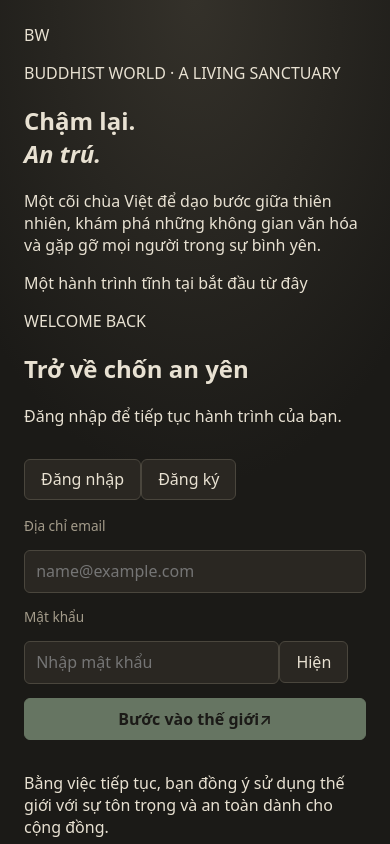
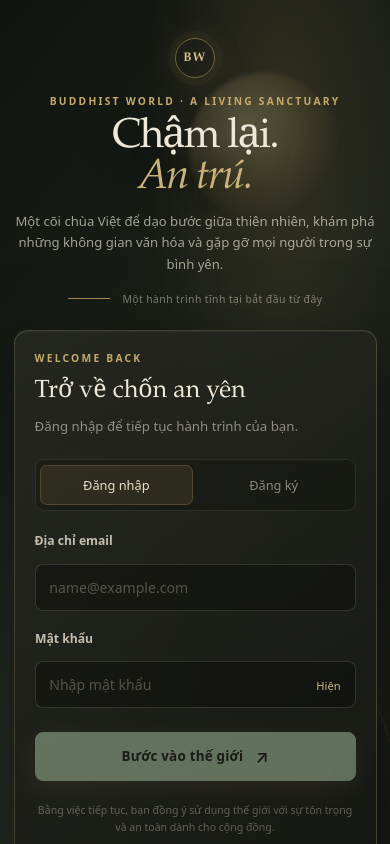
Before and after one commit to ToVanDat/buddhist-world, a React (Vite) app in the folder buddhist-world/apps/web/: page / in a window 390 px wide. Built offline with nearby package versions, Linux system fonts and the light colour scheme; no server answers.

Commit message:
style(web): add responsive cinematic authentication styles

```diff
--- a/buddhist-world/apps/web/src/styles.css
+++ b/buddhist-world/apps/web/src/styles.css
@@ -309,3 +309,121 @@ button.ghost { background: transparent; border-color: transparent; color: var(--
 .temple-guide-map-legend i{width:7px;height:7px;border:1px solid rgba(232,225,210,.5);border-radius:50%;background:#d8b96c}
 .temple-guide-map-legend i.is-player{background:#a9d0ff;border-color:#b9d7ff}
 @media(prefers-reduced-motion:reduce){.temple-guide-map-point{transition:none}}
+
+
+/* Cinematic authentication experience */
+.auth-cinematic {
+  position: relative;
+  isolation: isolate;
+  min-height: 100dvh;
+  overflow-x: hidden;
+  overflow-y: auto;
+  padding: clamp(1.25rem, 4vw, 4rem);
+  background:
+    radial-gradient(ellipse at 72% 14%, rgba(169, 137, 77, .17), transparent 34%),
+    radial-gradient(ellipse at 12% 88%, rgba(91, 119, 91, .16), transparent 38%),
+    linear-gradient(128deg, #10130f 0%, #1c211a 48%, #171713 100%);
+}
+.auth-atmosphere { position: absolute; z-index: -1; inset: 0; overflow: hidden; pointer-events: none; }
+.auth-moon {
+  position: absolute; top: 8%; right: 13%; width: clamp(150px, 23vw, 330px); aspect-ratio: 1;
+  border-radius: 50%; background: radial-gradient(circle at 38% 35%, rgba(244,224,174,.24), rgba(183,155,91,.1) 48%, rgba(183,155,91,0) 72%);
+  filter: blur(2px);
+}
+.auth-horizon {
+  position: absolute; right: -8%; bottom: -36%; width: 78%; height: 76%;
+  border: 1px solid rgba(183,155,91,.13); border-radius: 50% 50% 0 0;
+  box-shadow: 0 -25px 90px rgba(183,155,91,.055), inset 0 20px 70px rgba(143,166,138,.035);
+  transform: rotate(-8deg);
+}
+.auth-incense { position: absolute; bottom: 10%; width: 1px; height: 38%; background: linear-gradient(transparent, rgba(205,195,164,.12), transparent); filter: blur(10px); }
+.auth-incense-one { left: 17%; transform: rotate(8deg); }
+.auth-incense-two { right: 24%; height: 48%; transform: rotate(-7deg); }
+.auth-shell {
+  width: min(1120px, 100%); min-height: calc(100dvh - 8rem); margin: 0 auto;
+  display: grid; grid-template-columns: minmax(0, 1fr) minmax(360px, 450px);
+  align-items: center; gap: clamp(2rem, 8vw, 8rem);
+}
+.auth-story { max-width: 560px; padding: 2rem 0; }
+.auth-brand-mark {
+  display: grid; place-items: center; width: 48px; height: 48px; margin-bottom: 2rem;
+  border: 1px solid rgba(183,155,91,.55); border-radius: 50%; color: #d7c28d;
+  font: 600 .78rem var(--serif); letter-spacing: .12em;
+  box-shadow: 0 0 0 7px rgba(183,155,91,.045), 0 0 32px rgba(183,155,91,.12);
+}
+.auth-eyebrow { margin: 0; color: #c5aa6c; font-size: .64rem; font-weight: 650; letter-spacing: .22em; }
+.auth-story h1 {
+  margin: 1.2rem 0 1.35rem; color: #eee8d9; font: 400 clamp(3.5rem, 7vw, 6.4rem)/.98 var(--serif);
+  letter-spacing: -.045em; text-shadow: 0 12px 48px rgba(0,0,0,.24);
+}
+.auth-story h1 em { color: #c9b27b; font-weight: 400; }
+.auth-story-copy { max-width: 430px; margin: 0; color: rgba(232,225,210,.68); font-size: .98rem; line-height: 1.9; }
+.auth-story-foot { display: flex; align-items: center; gap: .8rem; margin-top: 3rem; color: rgba(232,225,210,.5); font-size: .72rem; letter-spacing: .04em; }
+.auth-story-line { width: 42px; height: 1px; background: #a78e57; }
+.auth-card-premium {
+  width: 100%; gap: 1.35rem; padding: clamp(1.5rem, 3vw, 2.25rem);
+  border: 1px solid rgba(204,184,132,.23); border-radius: 18px;
+  background: linear-gradient(145deg, rgba(39,41,33,.88), rgba(22,24,20,.92));
+  box-shadow: 0 28px 90px rgba(0,0,0,.42), inset 0 1px 0 rgba(255,255,255,.045);
+  backdrop-filter: blur(22px);
+}
+.auth-card-heading { display: grid; gap: .55rem; }
+.auth-card-heading h2 { margin: .25rem 0 0; color: #eee8d9; font: 500 clamp(1.55rem, 3vw, 2rem)/1.2 var(--serif); }
+.auth-card-heading > p:last-child { margin: 0; color: rgba(232,225,210,.56); font-size: .83rem; line-height: 1.6; }
+.auth-mode-switch { display: grid; grid-template-columns: 1fr 1fr; gap: .3rem; padding: .28rem; border: 1px solid rgba(232,225,210,.09); border-radius: 9px; background: rgba(0,0,0,.19); }
+.auth-mode-switch button { padding: .65rem .8rem; border: 1px solid transparent; border-radius: 7px; background: transparent; color: rgba(232,225,210,.55); font-size: .8rem; transition: background .2s, color .2s, border-color .2s; }
+.auth-mode-switch button.is-active { border-color: rgba(183,155,91,.25); background: rgba(183,155,91,.13); color: #e9dfc4; }
+.auth-form-premium { display: grid; gap: .55rem; }
+.auth-form-premium > label, .auth-password-label label { color: rgba(232,225,210,.82); font-size: .76rem; font-weight: 550; }
+.auth-form-premium input {
+  width: 100%; min-height: 47px; padding: .75rem .85rem; border: 1px solid rgba(232,225,210,.15);
+  border-radius: 8px; outline: none; background: rgba(8,10,8,.38); color: #f0eadc;
+  font-size: .88rem; transition: border-color .2s, box-shadow .2s, background .2s;
+}
+.auth-form-premium input::placeholder { color: rgba(232,225,210,.3); }
+.auth-form-premium input:focus { border-color: rgba(183,155,91,.8); background: rgba(8,10,8,.58); box-shadow: 0 0 0 3px rgba(183,155,91,.12); }
+.auth-form-premium input:disabled { opacity: .6; cursor: wait; }
+.auth-password-label { display: flex; justify-content: space-between; align-items: center; gap: .7rem; margin-top: .3rem; }
+.auth-password-label span, .auth-field-hint { color: rgba(232,225,210,.42); font-size: .67rem; }
+.auth-password-wrap { position: relative; }
+.auth-password-wrap input { padding-right: 4.2rem; }
+.auth-password-toggle { position: absolute; top: 50%; right: .5rem; transform: translateY(-50%); padding: .35rem .45rem; border: 0; background: transparent; color: #c8b47f; font-size: .7rem; }
+.auth-password-toggle:hover { color: #f0dfae; }
+.auth-field-hint { margin: -.15rem 0 .25rem; line-height: 1.5; }
+.auth-error { margin: .2rem 0; padding: .7rem .8rem; border: 1px solid rgba(205,119,104,.25); border-left: 2px solid #d18473; border-radius: 7px; background: rgba(119,49,42,.14); color: #efb0a1; font-size: .78rem; line-height: 1.5; }
+.auth-submit {
+  display: flex; align-items: center; justify-content: center; gap: .75rem; min-height: 49px; margin-top: .55rem;
+  border: 1px solid #c3a66a; border-radius: 8px; background: linear-gradient(110deg, #c6ad73, #a58d59);
+  color: #171912; font-size: .84rem; font-weight: 700; letter-spacing: .015em;
+  box-shadow: 0 8px 24px rgba(164,139,83,.18); transition: transform .2s, filter .2s, box-shadow .2s;
+}
+.auth-submit:hover:not(:disabled) { transform: translateY(-1px); filter: brightness(1.08); box-shadow: 0 12px 28px rgba(164,139,83,.24); }
+.auth-submit:disabled { cursor: not-allowed; opacity: .62; }
+.auth-submit > span:last-child { font-size: 1.05rem; }
+.auth-spinner { width: 14px; height: 14px; border: 2px solid rgba(23,25,18,.25); border-top-color: #171912; border-radius: 50%; animation: auth-spin .7s linear infinite; }
+@keyframes auth-spin { to { transform: rotate(360deg); } }
+.auth-privacy-note { margin: 0; color: rgba(232,225,210,.35); font-size: .66rem; line-height: 1.65; text-align: center; }
+.auth-footer {
+  width: min(1120px, 100%); margin: 1.5rem auto 0; display: flex; justify-content: space-between; gap: 1rem;
+  color: rgba(232,225,210,.32); font-size: .64rem; letter-spacing: .08em;
+}
+@media (max-width: 800px) {
+  .auth-cinematic { padding: 1.25rem; }
+  .auth-shell { min-height: auto; grid-template-columns: 1fr; justify-items: center; gap: 1rem; padding: 1rem 0; }
+  .auth-story { width: min(450px, 100%); padding: .5rem 0; text-align: center; }
+  .auth-brand-mark { margin: 0 auto 1rem; width: 40px; height: 40px; }
+  .auth-story h1 { margin: .65rem 0 .7rem; font-size: clamp(2.6rem, 10vw, 4rem); }
+  .auth-story-copy { margin: 0 auto; max-width: 390px; font-size: .82rem; line-height: 1.65; }
+  .auth-story-foot { justify-content: center; margin-top: 1rem; font-size: .65rem; }
+  .auth-card-premium { width: min(450px, 100%); }
+  .auth-footer { width: min(450px, 100%); margin-top: .5rem; }
+}
+@media (max-width: 420px) {
+  .auth-cinematic { padding: .85rem; }
+  .auth-card-premium { padding: 1.25rem; border-radius: 14px; }
+  .auth-footer { font-size: .58rem; }
+}
+@media (prefers-reduced-motion: reduce) {
+  .auth-mode-switch button, .auth-form-premium input, .auth-submit { transition: none; }
+  .auth-spinner { animation-duration: 1.8s; }
+}
```
